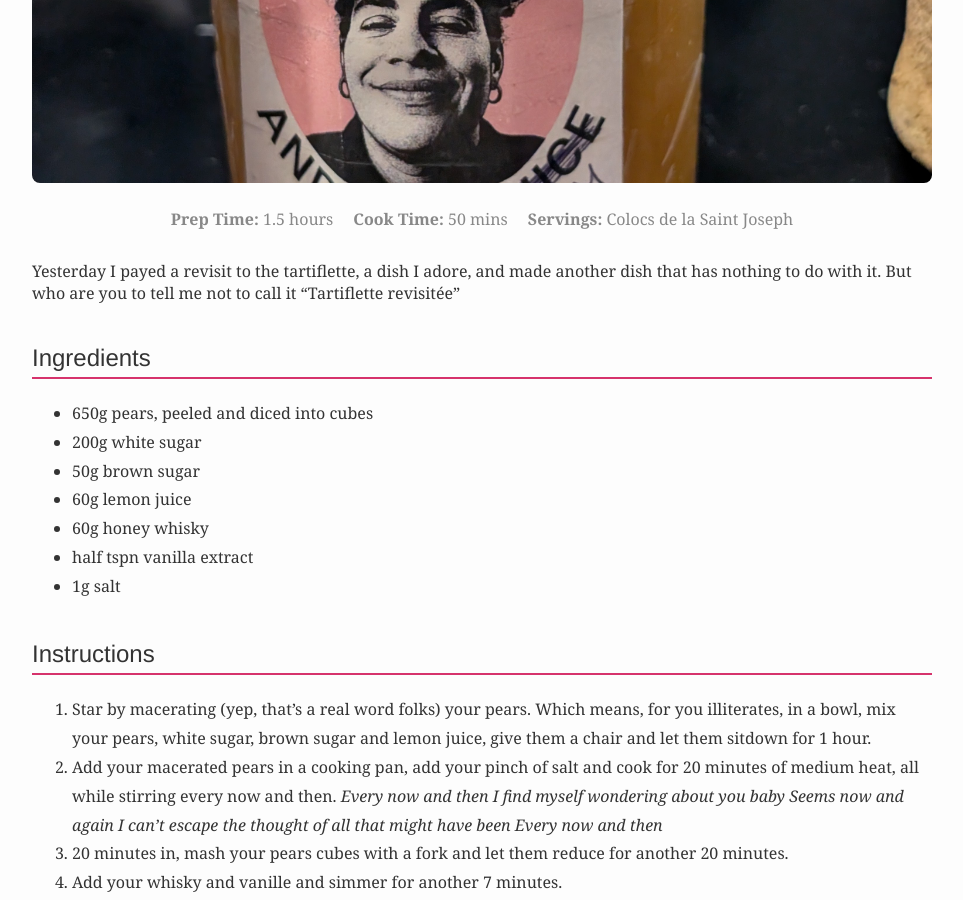
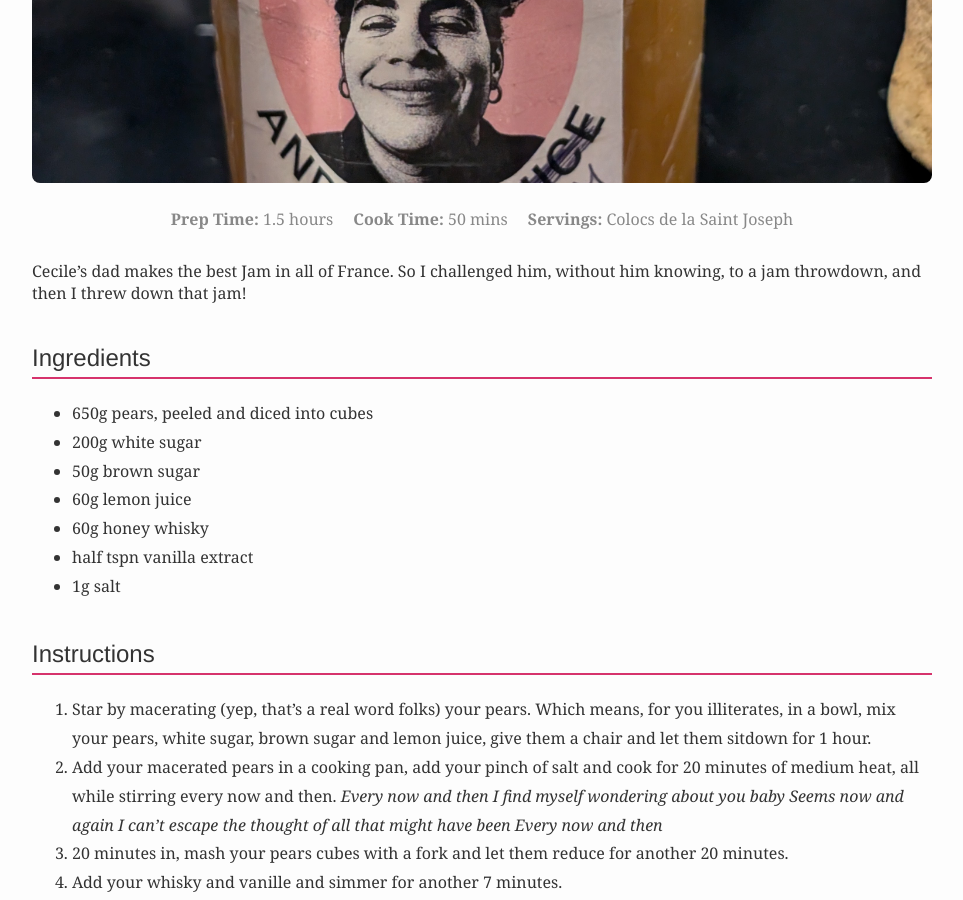
Before and after one commit to AntiLibrary5/nicools-kitchen, a Jekyll site: the page built from _posts/2025-08-22-pear-whisky-jam.md, in a window 1280 px wide and 900 px high, scrolled down 476 px. Shown: the whole window, without its empty margins (158-1121 px from the left). Built offline with Jekyll 4.4.1, drawn with Linux system fonts in a browser that asks for light colours.

Commit message:
honey whisky pear jam recipe description update

```diff
--- a/_posts/2025-08-22-pear-whisky-jam.md
+++ b/_posts/2025-08-22-pear-whisky-jam.md
@@ -8,7 +8,7 @@ servings: "Colocs de la Saint Joseph"
 video_link: "https://www.instagram.com/reel/DKW3T93MHK4JEpdXrcWnjkTfeUgA34_vcCzl940/?igsh=bTZqZWNmY3ZndnNp"
 ---
 
-Yesterday I payed a revisit to the tartiflette, a dish I adore, and made another dish that has nothing to do with it. But who are you to tell me not to call it "Tartiflette revisitée"
+Cecile's dad makes the best Jam in all of France. So I challenged him, without him knowing, to a jam throwdown, and then I threw down that jam!
 
 ## Ingredients
 
```
